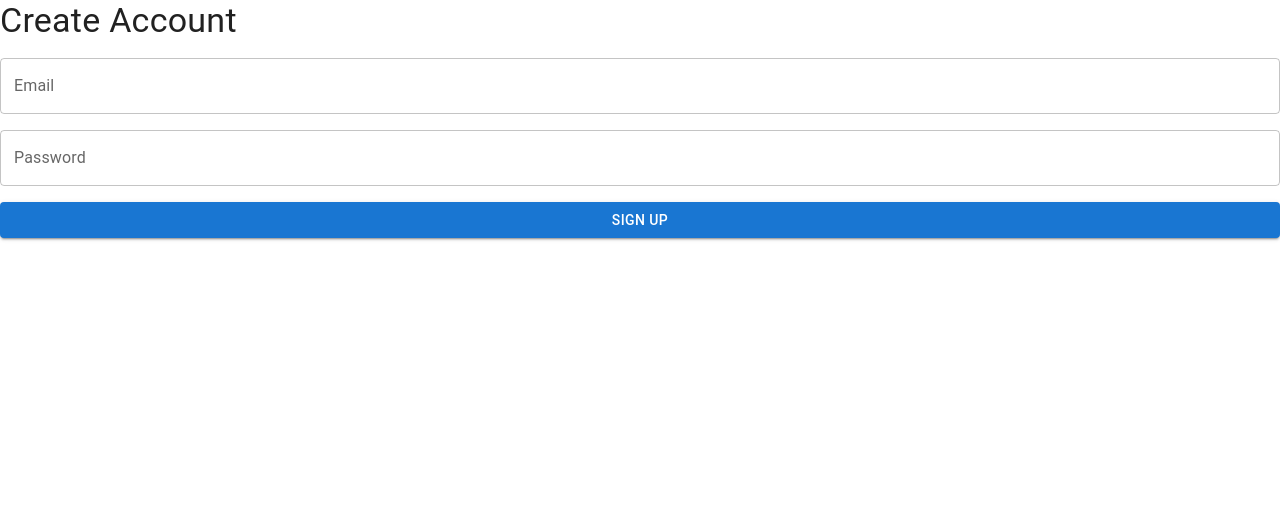
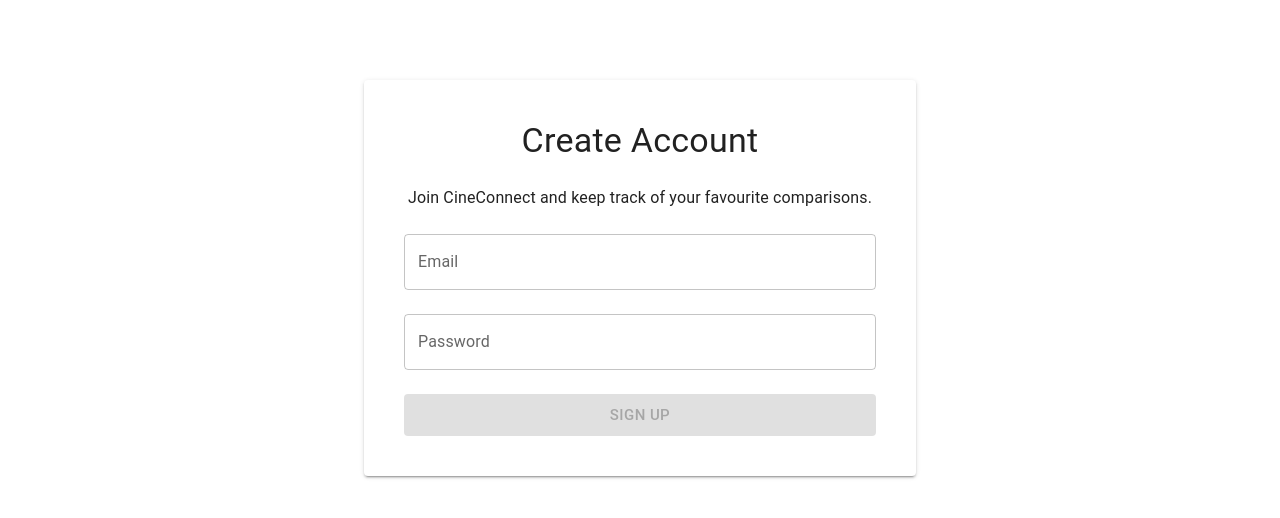
Before and after one commit to justinjj/cineconnect, a React (Vite) app: page /signup in a window 1280 px wide. Shown: the top 518 px of the page. Built offline with nearby package versions, Linux system fonts and the light colour scheme; no server answers; what aws-amplify would draw is missing.

Commit message:
feat(login) Login and SignUp Improvement

```diff
--- a/src/pages/auth/LoginPage.tsx
+++ b/src/pages/auth/LoginPage.tsx
@@ -1,5 +1,5 @@
 import { useState } from "react";
-import { Button, Stack, TextField, Typography } from "@mui/material";
+import { Button, Container, Paper, Stack, TextField, Typography } from "@mui/material";
 
 import { getAuthenticatedUser, getCurrentAuthSession, loginUser, logoutUser } from "../../services/auth/authService";
 
@@ -26,6 +26,20 @@
   }
 
   return (
+      <Container maxWidth="sm">
+        <Paper
+          elevation={2}
+          sx={{
+            p: {
+              xs: 3,
+              sm: 5,
+            },
+            mt: {
+              xs: 4,
+              md: 10,
+            },
+          }}
+        >
           <Stack spacing={2}>
             <Typography variant="h4">
               Login
@@ -52,22 +66,10 @@
               >
               Login
             </Button>
+          </Stack>
+        </Paper>
+      </Container>
 
-      <Button
-        variant="outlined"
-        onClick={ async () => {
-          try {
-            await logoutUser();
-            console.log("Logged out successfully");
-          } catch (error) {
-            console.error("Logout failed", error);
-          }
-        }}
-        >
-        LogOut
-      </Button>
-
-    </Stack>
   )
 
 }
--- a/src/pages/auth/SignUpPage.tsx
+++ b/src/pages/auth/SignUpPage.tsx
@@ -1,5 +1,12 @@
 import { useState } from "react";
-import { Button, Stack, TextField, Typography } from '@mui/material';
+import {
+  Button,
+  Container,
+  Paper,
+  Stack,
+  TextField,
+  Typography,
+} from "@mui/material";
 import { confirmUserSignUp, registerUser } from "../../services/auth/authService";
 
 export default function SignUpPage() {
@@ -39,6 +46,20 @@
 
   if (isConfirmationRequired) {
     return (
+      <Container maxWidth="sm">
+          <Paper
+            elevation={2}
+            sx={{
+              p: {
+                xs: 3,
+                sm: 5,
+              },
+              mt: {
+                xs: 4,
+                md: 10,
+              },
+            }}
+          >
             <Stack spacing={2}>
               <Typography variant="h4">
                 Verify your email
@@ -61,35 +82,73 @@
                 Verify Email
               </Button>
             </Stack>
+          </Paper>
+        </Container>
+
     )
   }
 
   return (
-    <Stack spacing={2}>
-      <Typography variant="h4">
+    <Container maxWidth="sm">
+      <Paper
+        elevation={2}
+        sx={{
+          p: {
+            xs: 3,
+            sm: 5,
+          },
+          mt: {
+            xs: 4,
+            md: 10,
+          },
+        }}
+      >
+        <Stack spacing={3}>
+          <Typography
+            variant="h4"
+            sx={{ textAlign: "center" }}
+          >
             Create Account
+          </Typography>
+
+          <Typography
+            color="text.secondary"
+            sx={{ textAlign: "center" }}
+          >
+            Join CineConnect and keep track of your
+            favourite comparisons.
           </Typography>
 
           <TextField
             label="Email"
             type="email"
             value={email}
-        onChange={(event) => setEmail(event.target.value)}
+            onChange={(event) =>
+              setEmail(event.target.value)
+            }
+            fullWidth
           />
 
           <TextField
             label="Password"
             type="password"
             value={password}
-        onChange={(event) => setPassword(event.target.value)}
+            onChange={(event) =>
+              setPassword(event.target.value)
+            }
+            fullWidth
           />
 
           <Button
             variant="contained"
+            size="large"
             onClick={handleSignUp}
+            disabled={!email || !password}
           >
             Sign Up
           </Button>
         </Stack>
-  )
+      </Paper>
+    </Container>
+  );
 }
```
Lines whose indentation alone changed are shown as unchanged.
